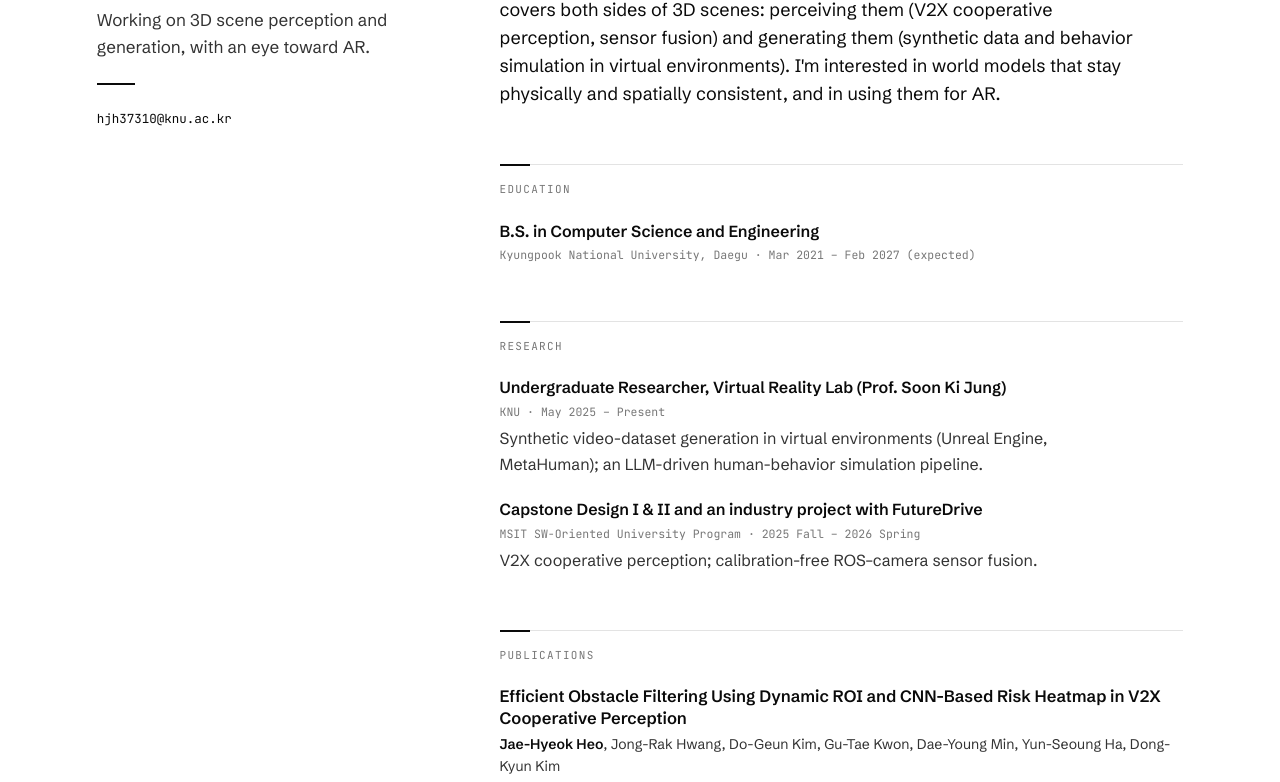
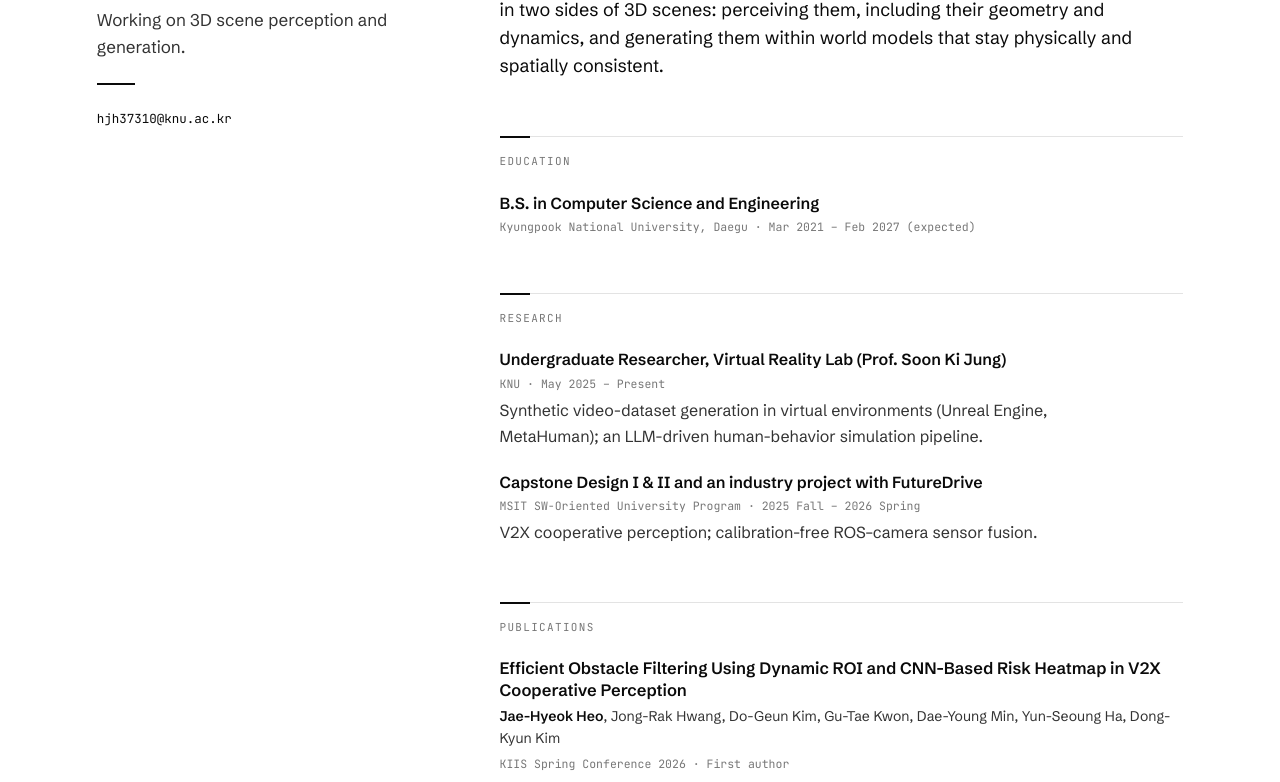
Before and after one commit to Hjaehyeok02/Hjaehyeok02.github.io, a plain HTML site: page cv.html in a window 1280 px wide. Shown: the part 150-932 px from the top of the page. Drawn offline with Linux system fonts and the light colour scheme.

Commit message:
Update cv.html

```diff
--- a/cv.html
+++ b/cv.html
@@ -103,7 +103,7 @@
 
 <header>
   <h1 class="name">Jae-Hyeok Heo<span class="ko">허재혁</span></h1>
-  <p class="tagline">Working on 3D scene perception and generation, with an eye toward AR.</p>
+  <p class="tagline">Working on 3D scene perception and generation.</p>
   <div class="rule"></div>
   <div class="contact">
     <a href="mailto:hjh37310@knu.ac.kr">hjh37310@knu.ac.kr</a>
@@ -113,7 +113,7 @@
 <main>
   <section>
     <div class="label">About</div>
-    <p class="lede">I'm an undergraduate in CS at Kyungpook National University. My work covers both sides of 3D scenes: perceiving them (V2X cooperative perception, sensor fusion) and generating them (synthetic data and behavior simulation in virtual environments). I'm interested in world models that stay physically and spatially consistent, and in using them for AR.</p>
+    <p class="lede">I'm an undergraduate in CS at Kyungpook National University. I'm interested in two sides of 3D scenes: perceiving them, including their geometry and dynamics, and generating them within world models that stay physically and spatially consistent.</p>
   </section>
 
   <section>
```
